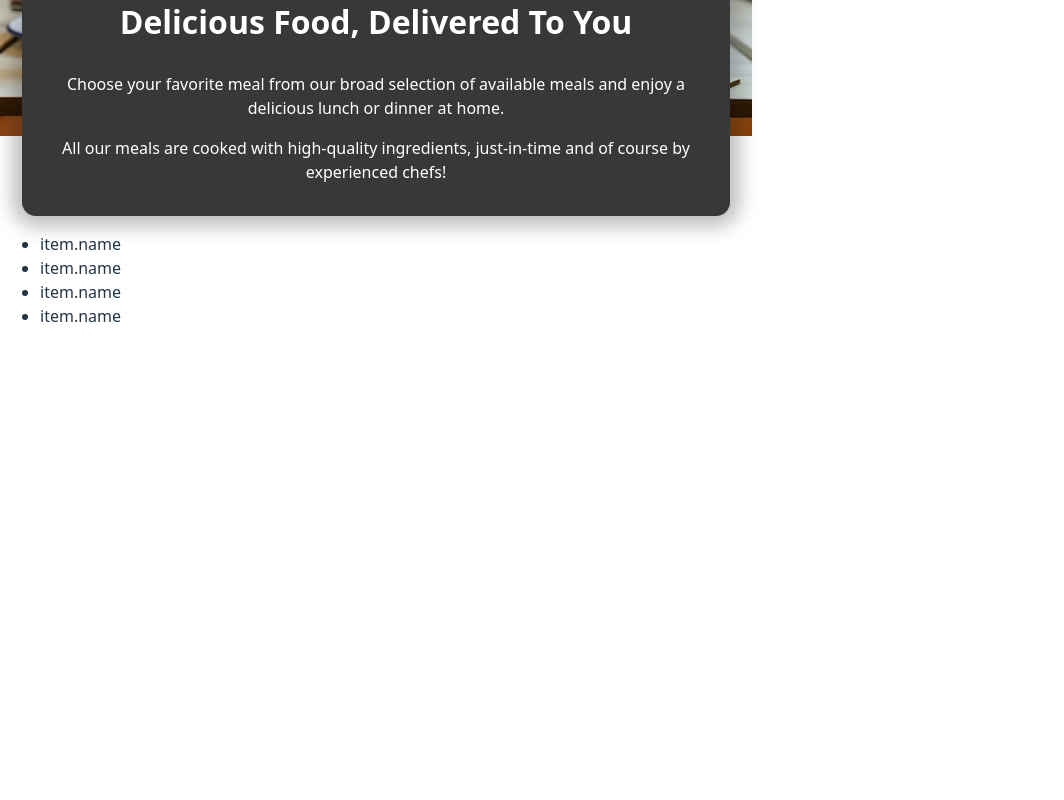
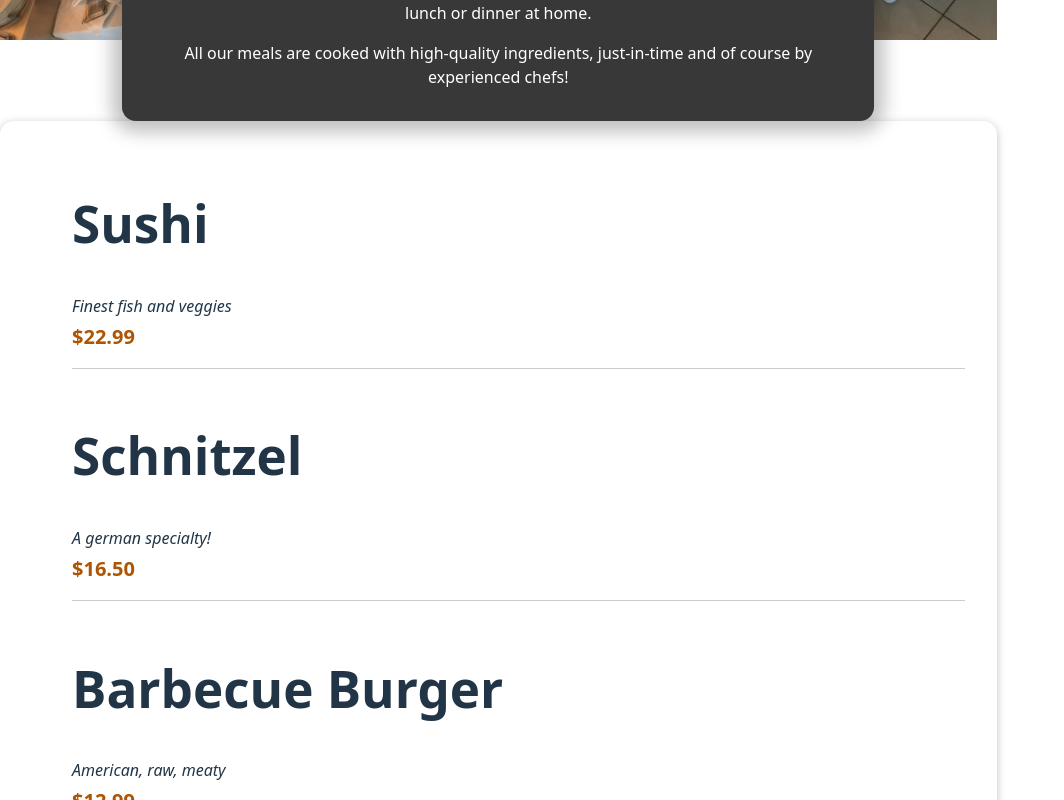
Before and after one commit to shubham200223feb/resturent, a React app: page / in a window 1280 px wide. Shown: the part 360-1160 px from the top of the page, without its empty margins (0-1064 px from the left). Before the commit the page ends 800 px from the top, so only its background shows below. Built offline with nearby package versions, Linux system fonts and the light colour scheme; the HTML template or start-up script is replaced by a standard one.

Commit message:
third commit

```diff
--- a/src/components/Meal/MealList.jsx
+++ b/src/components/Meal/MealList.jsx
@@ -1,4 +1,6 @@
-import React from "react"
+import React from "react";
+import Card from "../UI/Card";
+import Mealitem from "./Mealitem";
 const DUMMY_MEALS = [
   {
     id: 'm1',
@@ -27,10 +29,10 @@ const DUMMY_MEALS = [
 ];
 const MealList=()=>{
     const list = DUMMY_MEALS.map((item)=>{
-        return<li>item.name</li>
+        return(<Mealitem key={item.id} name={item.name} price={item.price} description={item.description}/>)
     })
-    return (<>
-    <ul>{list}</ul>
-    </>)
+    return (<section>
+  <Card><ul>{list}</ul></Card>
+    </section>)
 }
 export default MealList;
--- /dev/null
+++ b/src/components/Meal/Mealitem.css
@@ -0,0 +1,22 @@
+.meal {
+  display: flex;
+  justify-content: space-between;
+  margin: 1rem;
+  padding-bottom: 1rem;
+  border-bottom: 1px solid #ccc;
+}
+
+.meal h3 {
+  margin: 0 0 0.25rem 0;
+}
+
+.description {
+  font-style: italic;
+}
+
+.price {
+  margin-top: 0.25rem;
+  font-weight: bold;
+  color: #ad5502;
+  font-size: 1.25rem;
+}
--- /dev/null
+++ b/src/components/Meal/Mealitem.jsx
@@ -0,0 +1,14 @@
+import React from "react";
+import "./Mealitem.css"
+const Mealitem=(props)=>{
+    const prices=`$${props.price.toFixed(2)}`;
+return(<li className="meal">
+<div>
+    <h1>{props.name}</h1>
+    <div className="description">{props.description}</div>
+    <div className="price">{prices}</div>
+</div>
+<div></div>
+</li>)
+}
+export default Mealitem;
--- /dev/null
+++ b/src/components/UI/Card.css
@@ -0,0 +1,6 @@
+.card {
+  padding: 1rem;
+  box-shadow: 0 2px 8px rgba(0, 0, 0, 0.25);
+  border-radius: 14px;
+  background-color: white;
+}
--- /dev/null
+++ b/src/components/UI/Card.jsx
@@ -0,0 +1,8 @@
+import React from "react"
+import "./Card.css"
+const Card =(props)=>{
+    return(<div className="card">
+{props.children}
+    </div>)
+};
+export default Card;
```
Also changed, not shown: src/assets/image.png.
